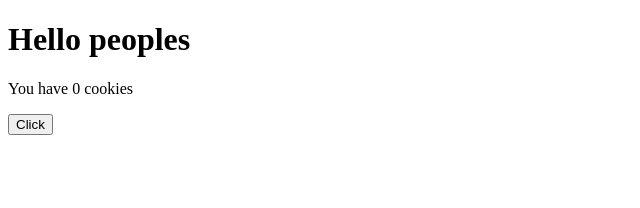
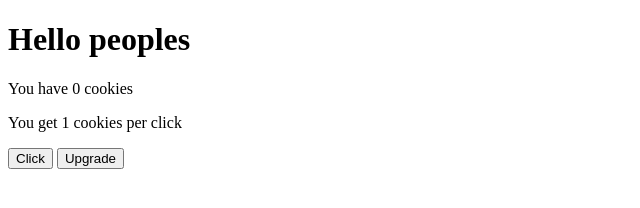
Before and after one commit to kingofban/web-idle-game, a plain HTML site: page index.html in a window 1280 px wide. Shown: the whole page, without its empty margins (0-640 px from the left). Drawn offline with Linux system fonts and the light colour scheme.

Commit message:
added upgrades

```diff
--- a/index.html
+++ b/index.html
@@ -11,8 +11,10 @@
     <h1>Hello peoples</h1>
 
     <p>You have <span id="cookies">0</span> cookies</p>
+    <p>You get <span id="cookiesPerClick">0</span> cookies per click</p>
 
     <button onclick="getCookie()">Click</button>
+    <button onclick="getUpgrade()">Upgrade</button>
 
     <script src="script.js"></script>
 </body>
--- a/script.js
+++ b/script.js
@@ -21,15 +21,25 @@ $a("button").forEach((item)=>{
 
 // Display variables
 let cookiesEl=$("#cookies")
+let cookiesPerClickEl=$("#cookiesPerClick")
 
 function update() {
     cookiesEl.innerText=cookies;
+    cookiesPerClickEl.innerText=cookiesPerClick;
 }
 
 // Game variables
 let cookies=0;
+let cookiesPerClick=1;
 
 function getCookie() {
-    cookies++
+    cookies+=cookiesPerClick
     update()
 }
+
+function getUpgrade() {
+    cookiesPerClick++
+    update()
+}
+
+update();
```
